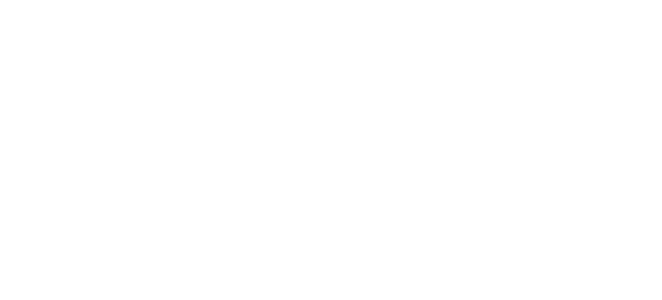
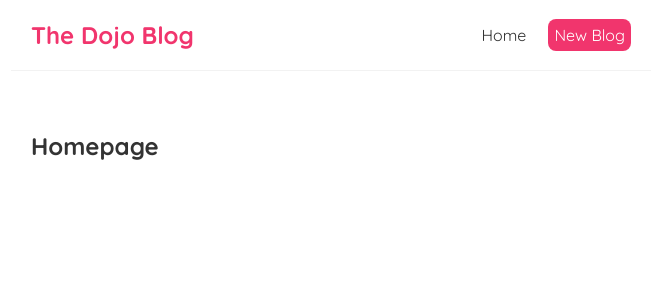
Before and after one commit to mohammedafsalk/BlogApp-react, a React (Create React App) app: page / in a window 1280 px wide. Shown: the top 300 px of the page, without its empty margins (309-971 px from the left). Built offline with nearby package versions, Linux system fonts and the light colour scheme.

Commit message:
initial setup

```diff
--- a/src/App.css
+++ b/src/App.css
@@ -1,38 +1,35 @@
-.App {
-  text-align: center;
+@import url('https://fonts.googleapis.com/css2?family=Quicksand:wght@300;400;500;600;700&display=swap');
+
+/* base styles */
+* {
+  margin: 0;
+  font-family: "Quicksand";
+  color: #333;
 }
-
-.App-logo {
-  height: 40vmin;
-  pointer-events: none;
+.navbar {
+  padding: 20px;
+  display: flex;
+  align-items: center;
+  max-width: 600px;
+  margin: 0 auto;
+  border-bottom: 1px solid #f2f2f2;
 }
-
-@media (prefers-reduced-motion: no-preference) {
-  .App-logo {
-    animation: App-logo-spin infinite 20s linear;
-  }
+.navbar h1 {
+  color: #f1356d;
 }
-
-.App-header {
-  background-color: #282c34;
-  min-height: 100vh;
-  display: flex;
-  flex-direction: column;
-  align-items: center;
-  justify-content: center;
-  font-size: calc(10px + 2vmin);
-  color: white;
+.navbar .links {
+  margin-left: auto;
 }
-
-.App-link {
-  color: #61dafb;
+.navbar a {
+  margin-left: 16px;
+  text-decoration: none;
+  padding: 6px;
 }
-
-@keyframes App-logo-spin {
-  from {
-    transform: rotate(0deg);
-  }
-  to {
-    transform: rotate(360deg);
-  }
+.navbar a:hover {
+  color: #f1356d;
 }
+.content {
+  max-width: 600px;
+  margin: 40px auto;
+  padding: 20px;
+}
--- a/src/App.js
+++ b/src/App.js
@@ -1,7 +1,16 @@
-import "./App.css";
+import Home from "./Components/Home";
+import Nav from "./Components/Nav";
+import './App.css'
 
 function App() {
-  return <div className="App"></div>;
+  return (
+    <div className="App">
+      <Nav />
+      <div className="content">
+        <Home />
+      </div>
+    </div>
+  );
 }
 
 export default App;
--- /dev/null
+++ b/src/Components/Home.js
@@ -0,0 +1,9 @@
+const Home = () => {
+  return (
+    <div className="home">
+      <h2>Homepage</h2>
+    </div>
+  );
+};
+
+export default Home;
--- /dev/null
+++ b/src/Components/Nav.js
@@ -0,0 +1,22 @@
+const Nav = () => {
+  return (
+    <nav className="navbar">
+      <h1>The Dojo Blog</h1>
+      <div className="links">
+        <a href="/">Home</a>
+        <a
+          href="/create"
+          style={{
+            color: "white",
+            backgroundColor: "#f1356d",
+            borderRadius: "8px",
+          }}
+        >
+          New Blog
+        </a>
+      </div>
+    </nav>
+  );
+};
+
+export default Nav;
```
